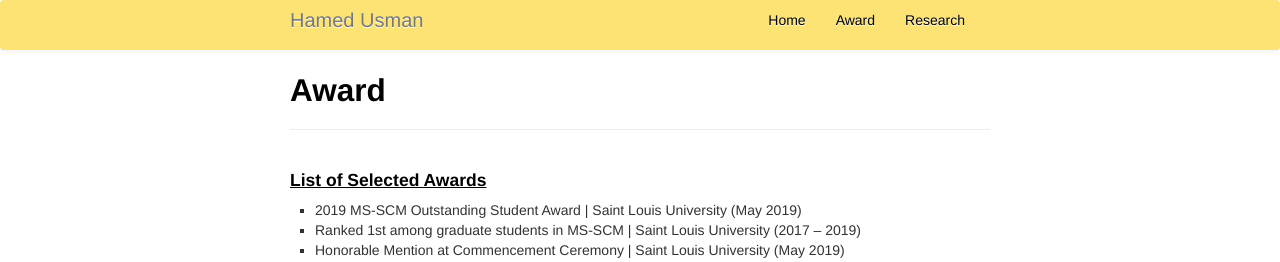
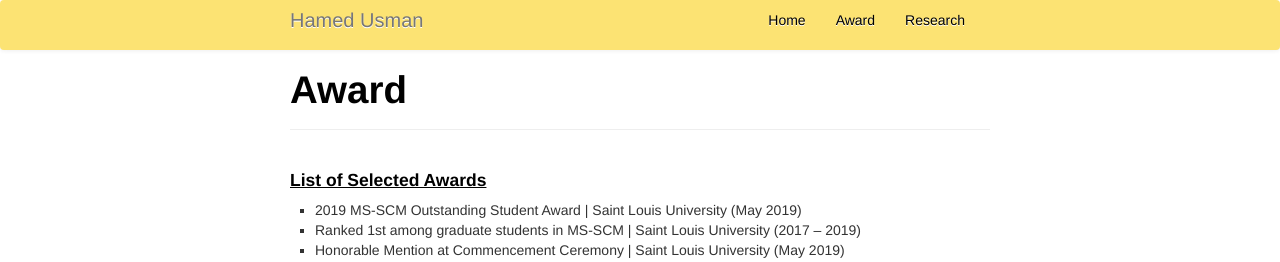
Before and after one commit to hamedusman/hamedusman.github.io, a Jekyll site: the page built from pages/award.md, in a window 1280 px wide. Shown: the top 262 px of the page. Built offline with Jekyll 4.4.1, drawn with Linux system fonts in a browser that asks for light colours.

Commit message:
Update page.html

```diff
--- a/_includes/themes/twitter/page.html
+++ b/_includes/themes/twitter/page.html
@@ -1,5 +1,5 @@
 <div class="page-header">
-  <h2>{{ page.title }} {% if page.tagline %} <small>{{ page.tagline }}</small>{% endif %}</h2>
+  <h1>{{ page.title }} {% if page.tagline %} <small>{{ page.tagline }}</small>{% endif %}</h1>
 </div>
 
 <div class="row-fluid">
```
